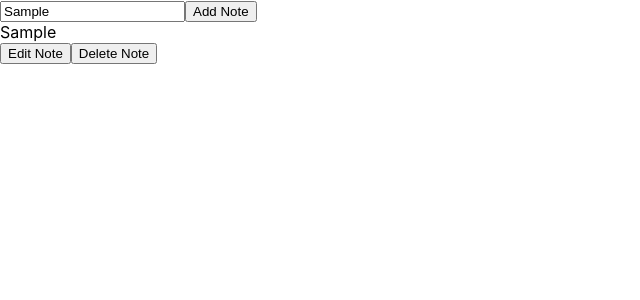
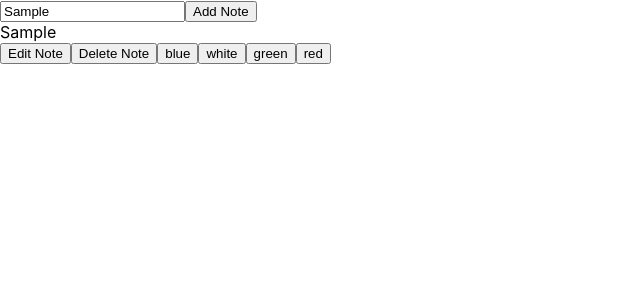
Before and after one commit to Ahmad-Selim59/richWebRepo, a React (Create React App) app in the folder c19421126-lab4/q1/: page / in a window 1280 px wide. Both pictures are taken after typing "Sample" into the empty fields and a click on the button "Add Note". Shown: the top 300 px of the page, without its empty margins (0-640 px from the left). Built offline with nearby package versions, Linux system fonts and the light colour scheme.

Commit message:
adding colour change

```diff
--- a/c19421126-lab4/q1/src/App.js
+++ b/c19421126-lab4/q1/src/App.js
@@ -51,6 +51,20 @@ const App = () => {
 
   }
 
+  const changeColor = (id,color) =>{
+    //console.log("colour function is being called")
+    // loop through each note, and set color to color being passed
+    setNote(notes => notes.map(note =>{
+      if(note.id === id){
+        //console.log("colour function is being called2")
+        note.color = color;
+      }
+      //console.log("colour function is being called3")
+      return note;
+    }) );
+  }
+
+
   //on change function
   function handleChange(event) {
     //console.log(event.target.value);
@@ -63,7 +77,7 @@ const App = () => {
       <input type={"button"} value={"Add Note"} onClick={addNote}></input>
 
       {notes.map( e =>
-          <Note text={e} delete = {DeleteNote} edit = {EditNote}></Note>
+          <Note text={e} delete = {DeleteNote} edit = {EditNote} changeColor = {changeColor}></Note>
         )}
 
     </div>
--- a/c19421126-lab4/q1/src/Note.js
+++ b/c19421126-lab4/q1/src/Note.js
@@ -4,9 +4,13 @@ const Note = (props) => {
 
     return(
         <div>
-            <div>{props.text.noteText}</div>
+            <div style={{backgroundColor: props.text.color, width: "40%"}}>{props.text.noteText}</div>
             <input type={"button"} value={"Edit Note"} onClick= {() => {props.edit(props.text.id)}}></input>
             <input type={"button"} value={"Delete Note"} onClick= {() => {props.delete(props.text.id)}}></input>
+            <input type={"button"} value={"blue"} onClick= {() => {props.changeColor(props.text.id, "blue")}}></input>
+            <input type={"button"} value={"white"} onClick= {() => {props.changeColor(props.text.id, "white")}}></input>
+            <input type={"button"} value={"green"} onClick= {() => {props.changeColor(props.text.id, "green")}}></input>
+            <input type={"button"} value={"red"} onClick= {() => {props.changeColor(props.text.id, "red")}}></input>
         </div>
     )
 }
```
